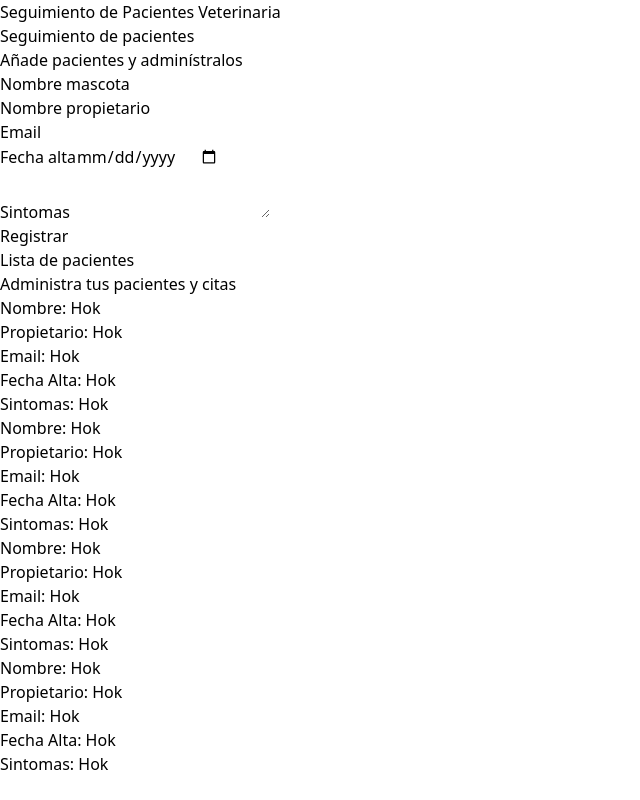
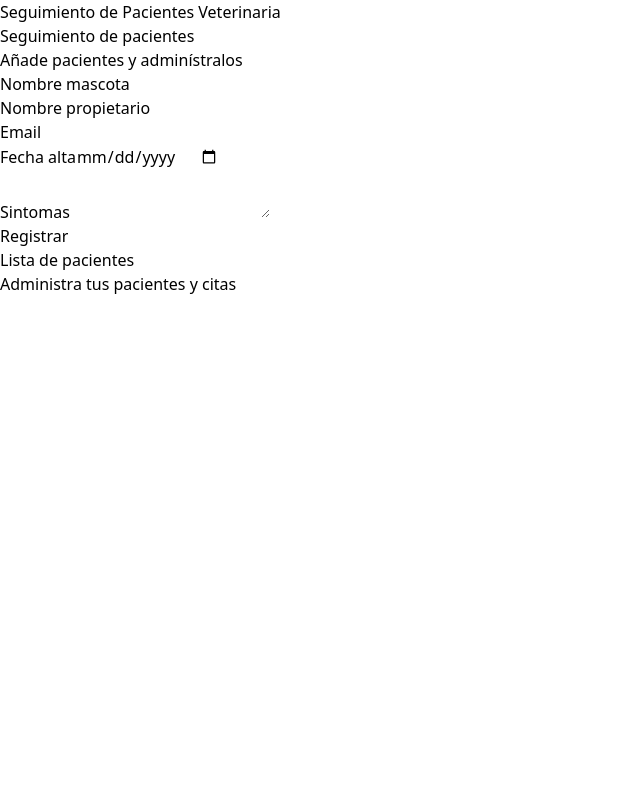
Before and after one commit to adrian1426/ReactJS_Citas-Veterinario, a React (Vite) app: page / in a window 1280 px wide. Shown: the whole page, without its empty margins (0-640 px from the left). Built offline with nearby package versions, Linux system fonts and the light colour scheme.

Commit message:
Listado de mascotas con sus datos

```diff
--- a/src/App.jsx
+++ b/src/App.jsx
@@ -13,7 +13,9 @@ function App() {
         <Formulario
           setPacientes={setPacientes}
         />
-        <ListadoPacientes />
+        <ListadoPacientes
+          pacientes={pacientes}
+        />
       </div>
     </div>
   )
--- a/src/components/Formulario.jsx
+++ b/src/components/Formulario.jsx
@@ -1,4 +1,5 @@
 import { useState } from 'react';
+import { uniqueID } from '../helpers';
 import ErrorMessage from './ErrorMessage';
 
 const Formulario = (props) => {
@@ -24,6 +25,7 @@ const Formulario = (props) => {
 
     if (![nombre, propietario, email, fecha, sintomas].includes('')) {
       const paciente = {
+        id: uniqueID(),
         nombre,
         propietario,
         email,
--- a/src/components/ListadoPacientes.jsx
+++ b/src/components/ListadoPacientes.jsx
@@ -1,6 +1,8 @@
 import ListadoPacientesItem from "./ListadoPacientesItem";
 
-const ListadoPacientes = () => {
+const ListadoPacientes = (props) => {
+  const { pacientes } = props;
+
   return (
     <div className="md:w-1/2 lg:w-3/5 md:h-screen overflow-y-scroll">
       <h2 className="font-black text-2xl text-center">Lista de pacientes</h2>
@@ -8,10 +10,14 @@ const ListadoPacientes = () => {
         Administra tus <span className="text-indigo-600 font-bold"> pacientes y citas</span>
       </p>
 
-      <ListadoPacientesItem />
-      <ListadoPacientesItem />
-      <ListadoPacientesItem />
-      <ListadoPacientesItem />
+      {pacientes.map((paciente, i) => {
+        return (
+          <ListadoPacientesItem
+            key={paciente.id}
+            paciente={paciente}
+          />
+        )
+      })}
     </div>
   );
 };
--- a/src/components/ListadoPacientesItem.jsx
+++ b/src/components/ListadoPacientesItem.jsx
@@ -1,34 +1,36 @@
-const ListadoPacientesItem = () => {
+const ListadoPacientesItem = props => {
+  const { paciente: { nombre, propietario, email, fecha, sintomas } } = props;
+
   return (
     <div className="mt-4 ml-2 px-4 py-4 bg-white shadow-md rounded-md">
       <p
         className="font-bold text-gray-700 uppercase mb-2"
       >
-        Nombre: <span className="font-normal normal-case">Hok</span>
+        Nombre: <span className="font-normal normal-case">{nombre}</span>
       </p>
 
       <p
         className="font-bold text-gray-700 uppercase mb-2"
       >
-        Propietario: <span className="font-normal normal-case">Hok</span>
+        Propietario: <span className="font-normal normal-case">{propietario}</span>
       </p>
 
       <p
         className="font-bold text-gray-700 uppercase mb-2"
       >
-        Email: <span className="font-normal normal-case">Hok</span>
+        Email: <span className="font-normal normal-case">{email}</span>
       </p>
 
       <p
         className="font-bold text-gray-700 uppercase mb-2"
       >
-        Fecha Alta: <span className="font-normal normal-case">Hok</span>
+        Fecha Alta: <span className="font-normal normal-case">{fecha}</span>
       </p>
 
       <p
         className="font-bold text-gray-700 uppercase mb-2"
       >
-        Sintomas: <span className="font-normal normal-case">Hok</span>
+        Sintomas: <span className="font-normal normal-case">{sintomas}</span>
       </p>
     </div>
   );
--- /dev/null
+++ b/src/helpers/index.js
@@ -0,0 +1,6 @@
+export const uniqueID = () => {
+  const random = Math.random().toString(36).substr(2);
+  const fecha = Date.now().toString(36);
+
+  return `${random}-${fecha}`;
+};
```
